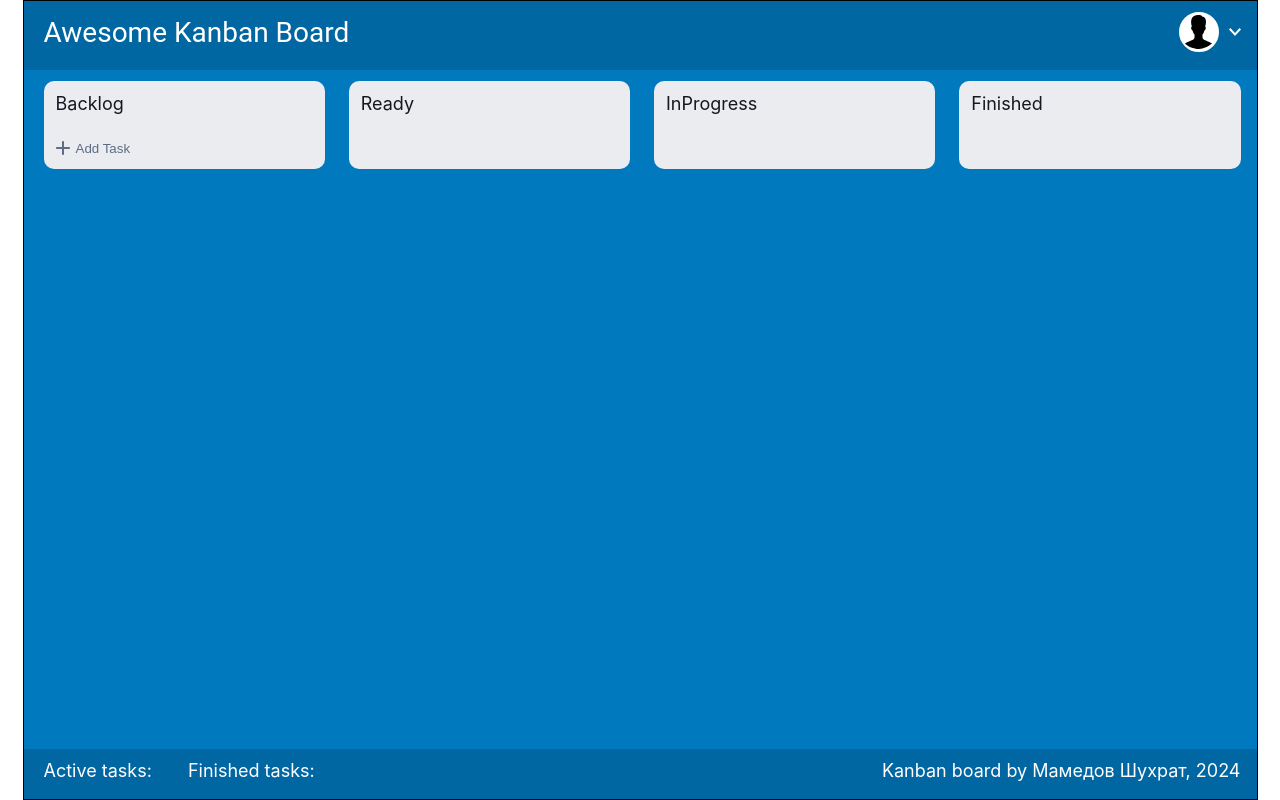
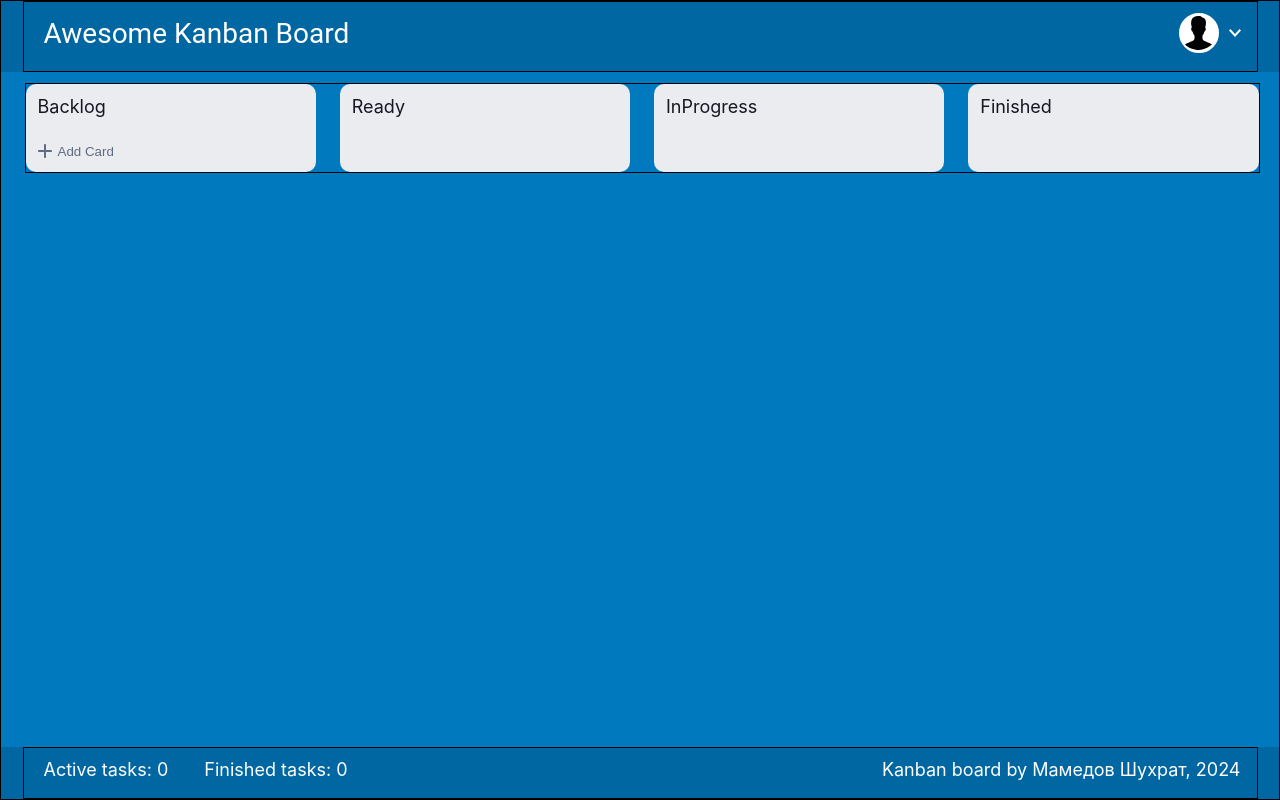
Before and after one commit to MamedovShuxrat/kanban, a React (Create React App) app: page / in a window 1280 px wide. Built offline with nearby package versions, Linux system fonts and the light colour scheme.

Commit message:
added hooks and changed button

```diff
--- a/src/App.js
+++ b/src/App.js
@@ -4,17 +4,23 @@ import Board from './pages/Board'
 import Footer from './components/footer/Footer';
 import Def from './pages/Def';
 
+import { useState } from 'react';
+
 import { Route, Routes } from 'react-router-dom';
 
 function App() {
+  const [data, setData] = useState(null);
+  const receiveDataFromChild = (receivedData) => {
+    setData(receivedData);
+  };
   return (
     <div className="App">
       <Header />
       <Routes>
-        <Route path="/" element={<Board />} />
+        <Route path="/" element={<Board sendDataToParent={receiveDataFromChild} />} />
         <Route path="/def" element={<Def />} />
       </Routes>
-      <Footer />
+      <Footer data={data} />
     </div>
   );
 }
--- a/src/App.scss
+++ b/src/App.scss
@@ -1,6 +1,4 @@
 .App {
-  max-width: 1235px;
-  width: 100%;
   margin: 0 auto;
   border: 1px solid #000;
   display: flex;
--- a/src/components/footer/Footer.jsx
+++ b/src/components/footer/Footer.jsx
@@ -1,15 +1,17 @@
 import React from 'react'
 
-import './footer.scss'
 
-const Footer = ({ baglockCount, finishCount }) => {
+const Footer = ({ data }) => {
+    if (!data) {
+        return null
+    }
     return (
         <div className='footer'>
             <div className="container">
                 <div className="footer__wrapper">
                     <div className="result__wrapper">
-                        <span className='result__item'>Active tasks: {baglockCount}</span>
-                        <span className='result__item'>Finished tasks: {finishCount}</span>
+                        <span className='result__item'>Active tasks: {data.backlogCount}</span>
+                        <span className='result__item'>Finished tasks:  {data.finishCount}</span>
                     </div>
                     <div className="about">
                         Kanban board by Мамедов Шухрат, 2024
--- a/src/components/footer/footer.scss
+++ /dev/null
@@ -1,26 +0,0 @@
-@import '../../index.scss';
-
-.footer {
-    background-color: $accent-blue;
-}
-
-.footer__wrapper {
-    margin-top: auto;
-    background-color: $accent-blue;
-    padding: 11px 16px 18px 20px;
-    display: flex;
-    justify-content: space-between;
-}
-
-.result__wrapper {
-    display: flex;
-    column-gap: 36px;
-}
-
-.result__item,
-.about {
-    color: $primary-color;
-    font-size: 18px;
-    font-weight: 400;
-    line-height: 21px;
-}
--- a/src/components/header/Header.jsx
+++ b/src/components/header/Header.jsx
@@ -1,6 +1,5 @@
 import React, { useState } from 'react'
 import { Link } from 'react-router-dom'
-import './header.scss'
 
 const Header = () => {
     const [isOpen, setIsopen] = useState(false)
--- a/src/components/header/header.scss
+++ /dev/null
@@ -1,78 +0,0 @@
-@import '../../index.scss';
-
-.header {
-
-    background-color: $accent-blue;
-    font-family: $primary-fonts;
-}
-
-.header__wrapper {
-    padding: 11px 16px 18px 20px;
-    justify-content: space-between;
-    display: flex;
-    align-items: center;
-    cursor: pointer;
-    text-decoration: none;
-
-}
-
-.header__logo {
-    font-size: 28px;
-    font-weight: 400;
-    line-height: 33px;
-    color: $primary-color;
-
-    transition: text-shadow .2s ease-in-out;
-
-    &:hover {
-        text-shadow: 0px 3px 15px rgba(0, 121, 191, 0.2);
-    }
-}
-
-.user__menu {
-    display: flex;
-    justify-content: space-between;
-    align-items: center;
-    position: relative;
-}
-
-.user__logo {
-    width: 40px;
-    height: 40px;
-    border: 3px solid $primary-color;
-    border-radius: 50%;
-    display: flex;
-    justify-content: center;
-    background-color: $primary-color;
-
-}
-
-.user__btn {
-    cursor: pointer;
-    margin-left: 10px;
-}
-
-.user__dropdown {
-    min-width: 134px;
-    padding: 8px;
-    background-color: $primary-color;
-    border-radius: 5px;
-    list-style: none;
-    position: absolute;
-    top: 50px;
-    right: 0;
-    border: 1px solid #000;
-}
-
-.user__item {
-    padding-bottom: 5px;
-}
-
-.user__link {
-    font-size: 14px;
-    font-weight: 400;
-    line-height: 16px;
-    letter-spacing: 0%;
-    color: $second-color;
-    text-decoration: none;
-}
--- a/src/components/taskList/taskList.scss
+++ /dev/null
@@ -1,17 +0,0 @@
-@import '../../index.scss';
-
-
-.tasks__list {
-    border-radius: 10px;
-    background: rgb(235, 236, 240);
-    padding: 12px;
-    width: 25%;
-}
-
-.title {
-    font-size: 18px;
-    font-weight: 400;
-    line-height: 21px;
-    color: $second-color;
-    margin-bottom: 15px;
-}
--- a/src/index.scss
+++ b/src/index.scss
@@ -34,5 +34,215 @@ code {
   max-width: 1235px;
   width: 100%;
   margin: 0 auto;
+  border: 1px solid #000;
+}
+
+.app-home {
+  background-color: $accent-light-blue;
+  flex: 1 0 auto;
 
 }
+
+.header {
+
+  background-color: $accent-blue;
+  font-family: $primary-fonts;
+}
+
+.header__wrapper {
+  padding: 11px 16px 18px 20px;
+  justify-content: space-between;
+  display: flex;
+  align-items: center;
+  cursor: pointer;
+  text-decoration: none;
+
+}
+
+.header__logo {
+  font-size: 28px;
+  font-weight: 400;
+  line-height: 33px;
+  color: $primary-color;
+
+  transition: text-shadow .2s ease-in-out;
+
+  &:hover {
+    text-shadow: 0px 3px 15px rgba(0, 121, 191, 0.2);
+  }
+}
+
+.user__menu {
+  display: flex;
+  justify-content: space-between;
+  align-items: center;
+  position: relative;
+}
+
+.user__logo {
+  width: 40px;
+  height: 40px;
+  border: 3px solid $primary-color;
+  border-radius: 50%;
+  display: flex;
+  justify-content: center;
+  background-color: $primary-color;
+
+}
+
+.user__btn {
+  cursor: pointer;
+  margin-left: 10px;
+}
+
+.user__dropdown {
+  min-width: 134px;
+  padding: 8px;
+  background-color: $primary-color;
+  border-radius: 5px;
+  list-style: none;
+  position: absolute;
+  top: 50px;
+  right: 0;
+  border: 1px solid #000;
+}
+
+.user__item {
+  padding-bottom: 5px;
+}
+
+.user__link {
+  font-size: 14px;
+  font-weight: 400;
+  line-height: 16px;
+  letter-spacing: 0%;
+  color: $second-color;
+  text-decoration: none;
+}
+
+.tasks__list {
+  border-radius: 10px;
+  background: rgb(235, 236, 240);
+  padding: 12px;
+  width: 25%;
+}
+
+.title {
+  font-size: 18px;
+  font-weight: 400;
+  line-height: 21px;
+  color: $second-color;
+  margin-bottom: 15px;
+}
+
+.task {
+  border-radius: 5px;
+  background: $primary-color;
+  color: $second-color;
+
+  padding: 10px;
+  margin: 10px 0;
+}
+
+.task__title {
+  font-size: 18px;
+  font-weight: 400;
+  line-height: 21px;
+  word-wrap: break-word;
+}
+
+
+.Board {
+  background-color: $accent-light-blue;
+  flex: 1 0 auto;
+  padding: 11px 16px 18px 20px;
+
+
+}
+
+.board__wrapper {
+  display: flex;
+  justify-content: space-between;
+  column-gap: 24px;
+}
+
+.board__input {
+  padding: 7px 13px;
+  background-color: $primary-color;
+  border: none;
+  max-width: 100%;
+  font-size: 18px;
+  font-weight: 400;
+  line-height: 21px;
+  border-radius: 5px;
+
+  &::placeholder {
+    color: $gray;
+  }
+}
+
+.add__card-btn {
+  background-color: inherit;
+  border: none;
+  color: #5E6C84;
+  padding-left: 20px;
+  position: relative;
+  cursor: pointer;
+  margin-top: 12px;
+
+
+  &::before {
+    position: absolute;
+    top: 0;
+    left: 0;
+    content: '';
+    width: 14px;
+    height: 14px;
+    background: url('../public/img/icons/add-card.svg') center/contain no-repeat;
+  }
+}
+
+.submit-btn {
+  background-color: $accent-blue;
+  color: $primary-color;
+  border-radius: 5px;
+  font-size: 18px;
+  font-weight: 400;
+  line-height: 21px;
+  padding: 4px 10px;
+  border: none;
+  cursor: pointer;
+  margin-top: 12px;
+}
+
+.disabled {
+  background-color: #ccc;
+  cursor: not-allowed;
+  opacity: 0.5;
+}
+
+
+.footer {
+  background-color: $accent-blue;
+}
+
+.footer__wrapper {
+  margin-top: auto;
+  background-color: $accent-blue;
+  padding: 11px 16px 18px 20px;
+  display: flex;
+  justify-content: space-between;
+}
+
+.result__wrapper {
+  display: flex;
+  column-gap: 36px;
+}
+
+.result__item,
+.about {
+  color: $primary-color;
+  font-size: 18px;
+  font-weight: 400;
+  line-height: 21px;
+}
--- a/src/pages/Board.jsx
+++ b/src/pages/Board.jsx
@@ -1,49 +1,58 @@
-import React, { useState } from 'react'
+import React, { useEffect, useState } from 'react'
 import { v4 as uuid } from 'uuid'
 import { DndProvider } from 'react-dnd';
 import { HTML5Backend } from 'react-dnd-html5-backend';
-import './Board.scss'
 
 import TaskList from '../components/taskList/TaskList';
 import Task from '../components/task/Task';
 
-const Board = () => {
-  const [backlogTasks, setBacklogTasks] = useState([])
-  const [readyTasks, setReadyTasks] = useState([])
-  const [inProgressTasks, setInProgressTasks] = useState([])
-  const [finishedTasks, setFinishedTasks] = useState([])
+const Board = ({ sendDataToParent }) => {
+  const [tasks, setTasks] = useState({
+    backlog: [],
+    ready: [],
+    inProgress: [],
+    finish: [],
 
-  const [backlogList, setBacklogList] = useState([]);
+  })
+
+  const sendData = () => {
+    const data = {
+      backlogCount: tasks.backlog.length,
+      finishCount: tasks.finish.length,
+    }
+    sendDataToParent(data)
+  }
+
+  useEffect(() => {
+    sendData()
+  }, [tasks])
+
   const [newTaskTitle, setNewTaskTitle] = useState('');
+
   const [isInput, setIsInput] = useState(false)
 
   const handleTaskDrop = (taskId, targetList) => {
-    const taskToMove = backlogTasks.find(task => task.id === taskId);
+    setTasks(prevTasks => {
+      console.log(prevTasks, taskId);
+      console.log(targetList);
+      const updatedTasks = { ...prevTasks };
 
-    switch (targetList) {
-      case 'ready':
-        setReadyTasks([...readyTasks, taskToMove]);
-        break;
-      case 'inProgress':
-        setInProgressTasks([...inProgressTasks, taskToMove]);
-        break;
-      case 'finished':
-        setFinishedTasks([...finishedTasks, taskToMove]);
-        break;
-      default:
-        break;
-    }
 
-    const updatedBacklogTasks = backlogTasks.filter(task => task.id !== taskId);
-    setBacklogTasks(updatedBacklogTasks);
+      const taskToMoveIndex = updatedTasks[targetList].find(task => task.id === taskId);
+
+      if (taskToMoveIndex !== -1) {
+        updatedTasks[targetList] = updatedTasks[targetList].filter(task => task.id !== taskId);
+      }
+      return updatedTasks;
+    });
   };
 
   const handleAddTask = (e) => {
-    console.log('sdsds')
     e.preventDefault();
     if (newTaskTitle.trim() !== '') {
       const newTask = { id: uuid(), title: newTaskTitle };
-      setBacklogList([...backlogList, newTask]);
+      const updatedTasks = { ...tasks, backlog: [...tasks.backlog, newTask] }
+      setTasks(updatedTasks)
       setNewTaskTitle('');
     }
   };
@@ -53,33 +62,47 @@ const Board = () => {
       <div className='Board'>
         <div className="container">
           <div className="board__wrapper">
-            <TaskList title="Backlog" tasks={backlogList} onTaskDrop={handleTaskDrop}>
-              {backlogList.map(task => {
+            <TaskList title="Backlog" tasks={tasks.backlog} onTaskDrop={handleTaskDrop}>
+              {tasks.backlog.map(task =>
                 <Task key={task.id} id={task.id} title={task.title} />
-              })}
+              )}
               <form className='form' onSubmit={handleAddTask}>
-                {isInput && <input className='board__input'
+                {isInput && <input
+                  className='board__input'
                   type="text"
                   value={newTaskTitle}
                   onChange={(e) => setNewTaskTitle(e.target.value)}
-                  placeholder="_______________________"
-                />}
-                {isInput ? <button className='submit-btn' type="submit" onClick={() => setIsInput(!isInput)}>Submit</button> :
-                  <button onClick={() => setIsInput(!isInput)} className='add__card-btn' type="submit">Add Task</button>}
+                  placeholder="_______________________" />
+                }
+                {
+                  isInput ? <button
+                    disabled={newTaskTitle.length < 1}
+                    className={` submit-btn  ${newTaskTitle.length < 1 ? "disabled" : ""}`}
+                    type="submit"
+                    onClick={() => setIsInput(!isInput)}>
+                    Submit
+                  </button> :
+                    <button
+                      onClick={() => setIsInput(!isInput)}
+                      className='add__card-btn'
+                      type="submit">
+                      Add Card
+                    </button>
+                }
               </form>
             </TaskList>
-            <TaskList title="Ready" tasks={readyTasks} onTaskDrop={handleTaskDrop}>
-              {readyTasks.map(task => (
+            <TaskList title="Ready" tasks={tasks.ready} onTaskDrop={handleTaskDrop}>
+              {tasks.ready.map(task => (
                 <Task key={task.id} id={task.id} title={task.title} />
               ))}
             </TaskList>
-            <TaskList title="InProgress" tasks={inProgressTasks} onTaskDrop={handleTaskDrop}>
-              {inProgressTasks.map(task => (
+            <TaskList title="InProgress" tasks={tasks.inProgress} onTaskDrop={handleTaskDrop}>
+              {tasks.inProgress.map(task => (
                 <Task key={task.id} id={task.id} title={task.title} />
               ))}
             </TaskList>
-            <TaskList title="Finished" tasks={finishedTasks} onTaskDrop={handleTaskDrop}>
-              {finishedTasks.map(task => (
+            <TaskList title="Finished" tasks={tasks.finish} onTaskDrop={handleTaskDrop}>
+              {tasks.finish.map(task => (
                 <Task key={task.id} id={task.id} title={task.title} />
               ))}
             </TaskList>
--- a/src/pages/Board.scss
+++ /dev/null
@@ -1,65 +0,0 @@
-@import '../index.scss';
-
-
-.Board {
-    background-color: $accent-light-blue;
-    flex: 1 0 auto;
-    padding: 11px 16px 18px 20px;
-
-
-}
-
-.board__wrapper {
-    display: flex;
-    justify-content: space-between;
-    column-gap: 24px;
-}
-
-.board__input {
-    padding: 7px 13px;
-    background-color: $primary-color;
-    border: none;
-    max-width: 100%;
-    font-size: 18px;
-    font-weight: 400;
-    line-height: 21px;
-    border-radius: 5px;
-
-    &::placeholder {
-        color: $gray;
-    }
-}
-
-.add__card-btn {
-    background-color: inherit;
-    border: none;
-    color: #5E6C84;
-    padding-left: 20px;
-    position: relative;
-    cursor: pointer;
-    margin-top: 12px;
-
-
-    &::before {
-        position: absolute;
-        top: 0;
-        left: 0;
-        content: '';
-        width: 14px;
-        height: 14px;
-        background: url('../../public/img/icons/add-card.svg') center/contain no-repeat;
-    }
-}
-
-.submit-btn {
-    background-color: $accent-blue;
-    color: $primary-color;
-    border-radius: 5px;
-    font-size: 18px;
-    font-weight: 400;
-    line-height: 21px;
-    padding: 4px 10px;
-    border: none;
-    cursor: pointer;
-    margin-top: 12px;
-}
```
Also changed, not shown: src/components/task/Task.jsx (+11 -12 lines), src/components/taskList/TaskList.jsx (+3 -7 lines).
